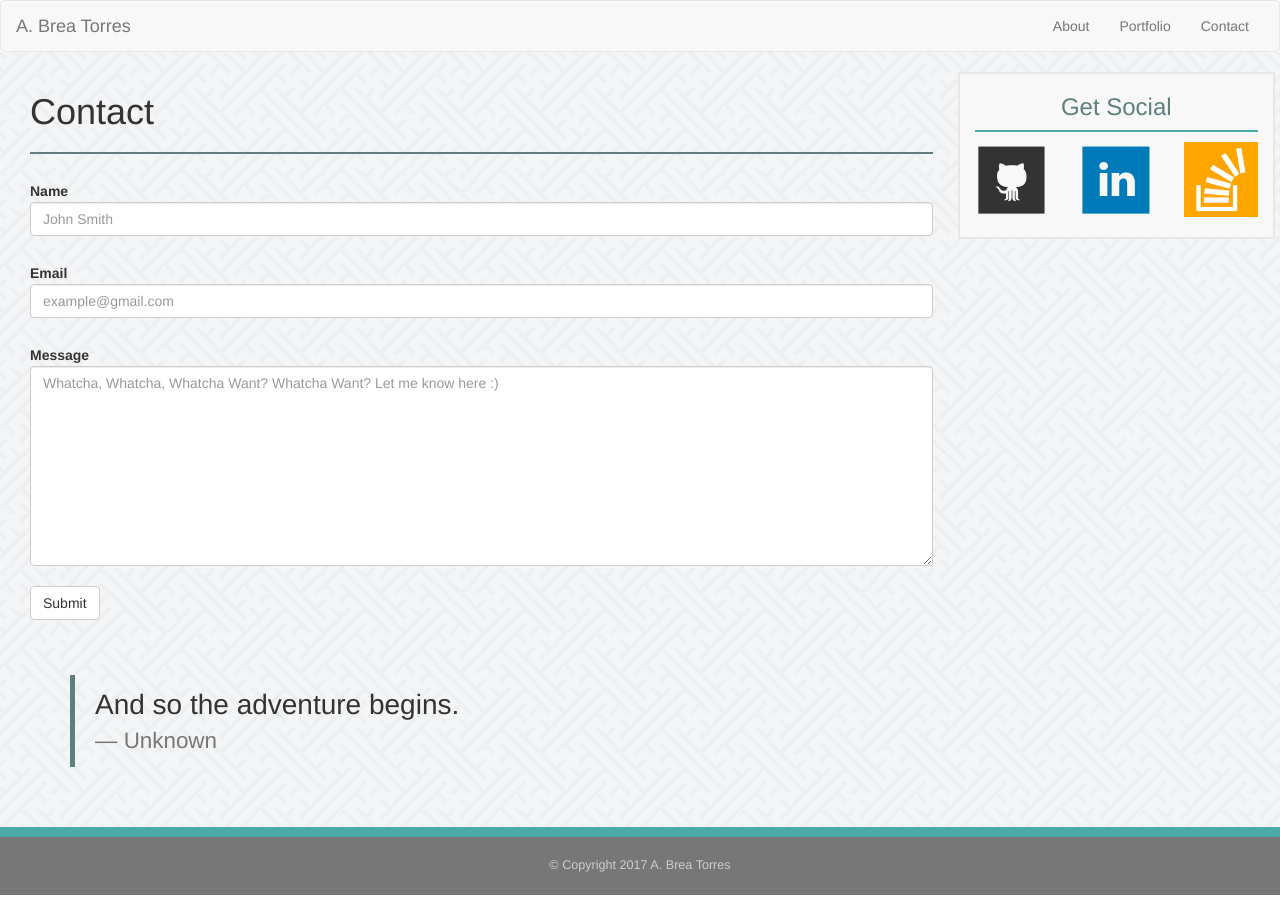
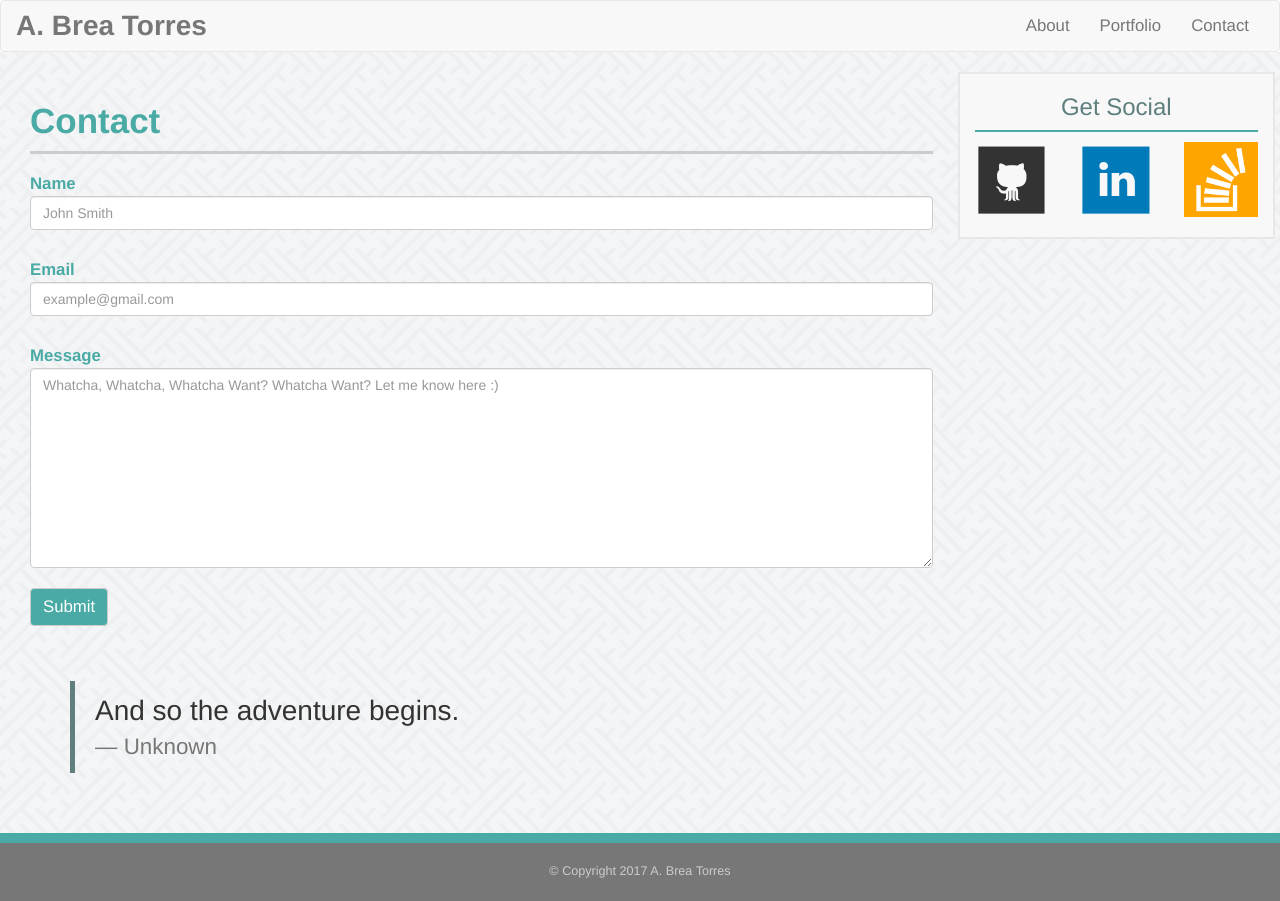
Before and after one commit to abreaw/Bootstrap-Portfolio, a plain HTML site: page contact.html in a window 1280 px wide. Drawn offline with nearby package versions, Linux system fonts and the light colour scheme.

Commit message:
bootstrap site style updates completed w/ CSS classes

```diff
--- a/assets/css/style.css
+++ b/assets/css/style.css
@@ -8,19 +8,22 @@
 	width: 100%;
 
 	padding: 20px;
-	/*padding-top: 40px;*/
 }
-
-/*.changeNavStyle
-{
-	background-color: #59CCC6;
-	color: white;
-	margin-left: 20px;
-}*/
 
 .navbar
 {
 	margin-bottom: 0px;
+}
+
+.changeNameStyle
+{
+	font-weight: bold;
+	font-size: 2em;
+}
+
+.changeNavStyle
+{
+	font-size: 1.2em;
 }
 
 p
@@ -31,22 +34,10 @@ p
 
 blockquote
 {
-	/*padding-left: 20px;*/
-	/*margin-left: 30px;
-	margin-top: 30px;*/
 	margin: 40px;
 	border-color: #5E7F7E;
 
 	font-size: 2em;
-}
-
-hr
-{
-	border: none;
-    height: 2px;
-    /* Set the hr color */
-    color: #5E7F7E; /* old IE */
-    background-color: #5E7F7E; /* Modern Browsers */
 }
 
 .footerArea
@@ -67,8 +58,6 @@ hr
 	border: 2px solid #e7e7e7;
 	text-align: center;
 	padding-bottom: 20px;
-	/*margin-right: 20px;*/  /* can't add margin ... causes issues w/ alginment */
-
 }
 
 .mainContent
@@ -76,12 +65,23 @@ hr
 	padding: 0px 25px;
 }
 
+/* class to style the heading for the main content section of the site */
+.mainContentHeading
+{
+	border-bottom: 3px solid #cccccc;  /* set bottom border to 2 pixels w/ a solid border & color of gray */
+	padding: 10px 0px;  /* add padding to the top & bottom areas */
+
+	color: #4aaaa5;  /* set font color */
+
+	font-size: 2.5em;
+	font-weight: bold;
+}
+
 h3
 {
 	border-bottom: 2px solid #4aaaa5;
 	color: #5E7F7E;
 	padding-bottom: 10px;
-	/*background-color: #BBFFFB;*/
 }
 
 .profilePic
@@ -101,18 +101,8 @@ h3
 	position: relative;
 
 	margin-top: 20px;
-	/*display: inline-block;*/
-	/*width: 100%;*/
 
 }
-
-/* position some of the images to the left on the main content section */
-/*.portfolioImagesLeft
-{
-
-	float: left;
-
-}*/
 
 /* style the labels on the portfolio images the same */
 .portfolioLabels
@@ -122,9 +112,6 @@ h3
 	text-align: center;
 	padding: 10px 0px;  /* put some space around the wording (content) and the background box */
 	opacity: 0.9;  /* make the label a little see through */
-
-	/* take out the other margins set previously for the h2 elements */
-	/*margin: 0px;*/
 
 	/* set this position property to allow the label to move to a position that is relative to it's ancestor (the image section) */
 	position: absolute;
@@ -137,6 +124,8 @@ h3
 .contactForm label
 {
 	line-height: 150%;
+	color: #4aaaa5;
+	font-size: 1.2em;
 }
 
 /* style the input fields for the contact page */
@@ -154,3 +143,10 @@ h3
 	/* add a scroll bar to the box if content gets more than the size of the box area */
 	overflow: auto;
 }
+
+.myButton
+{
+	background-color: #4aaaa5;
+	color: white;
+	font-size: 1.2em;
+}
--- a/contact.html
+++ b/contact.html
@@ -26,9 +26,9 @@
 		        <span class="icon-bar"></span>
 		        <span class="icon-bar"></span>
 	        </button>
-	        <a class="navbar-brand changeNavStyle" href="#">A. Brea Torres</a>
+	        <a class="navbar-brand changeNameStyle" href="#">A. Brea Torres</a>
 	    </div>
-	    <div class="collapse navbar-collapse" id="myNavbar">
+	    <div class="collapse navbar-collapse changeNavStyle" id="myNavbar">
 		    <ul class="nav navbar-nav navbar-right">
 		      <li><a href="index.html">About</a></li>
 		      <li><a href="portfolio.html">Portfolio</a></li>
@@ -43,8 +43,7 @@
 		<div class="row">
 			<!-- <div class="col-md-9 mainContent"> -->
 			<div class="col-lg-9 col-md-9 col-sm-12 mainContent">
-				<h1>Contact</h1>
-				<hr>
+				<h1 class="mainContentHeading">Contact</h1>
 
 				<div class="row">
 					<div class="col-md-12">
@@ -63,7 +62,7 @@
 								<br>
 								<textarea class="form-control" name="message" id="messageInput" placeholder="Whatcha, Whatcha, Whatcha Want? Whatcha Want? Let me know here :)"></textarea>
 								<br>
-								<button class="btn btn-default" type="button" onclick="alert('Thank You for the message!')">Submit</button>
+								<button class="btn btn-default myButton" type="button" onclick="alert('Thank You for the message!')">Submit</button>
 							</form>
 						</div>
 					</div>
```
Also changed, not shown: index.html (+3 -4 lines), portfolio.html (+3 -4 lines).
